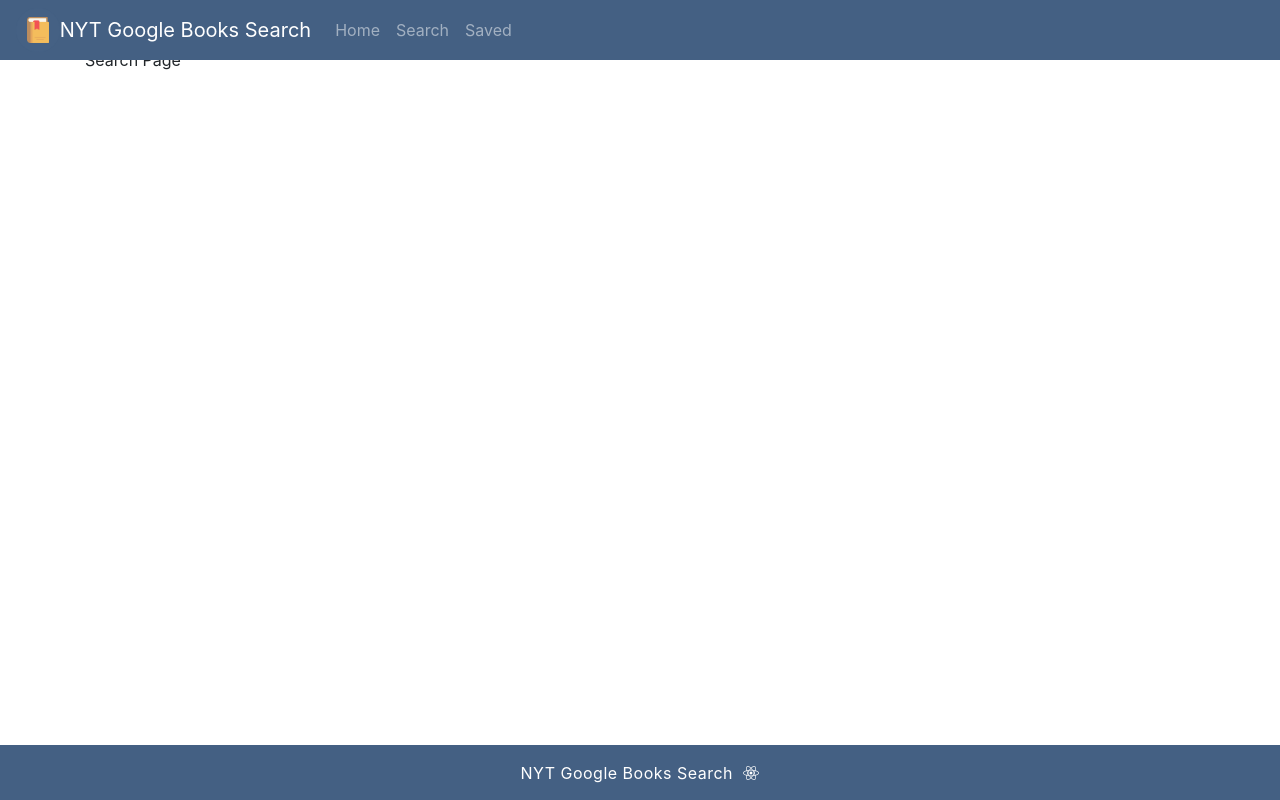
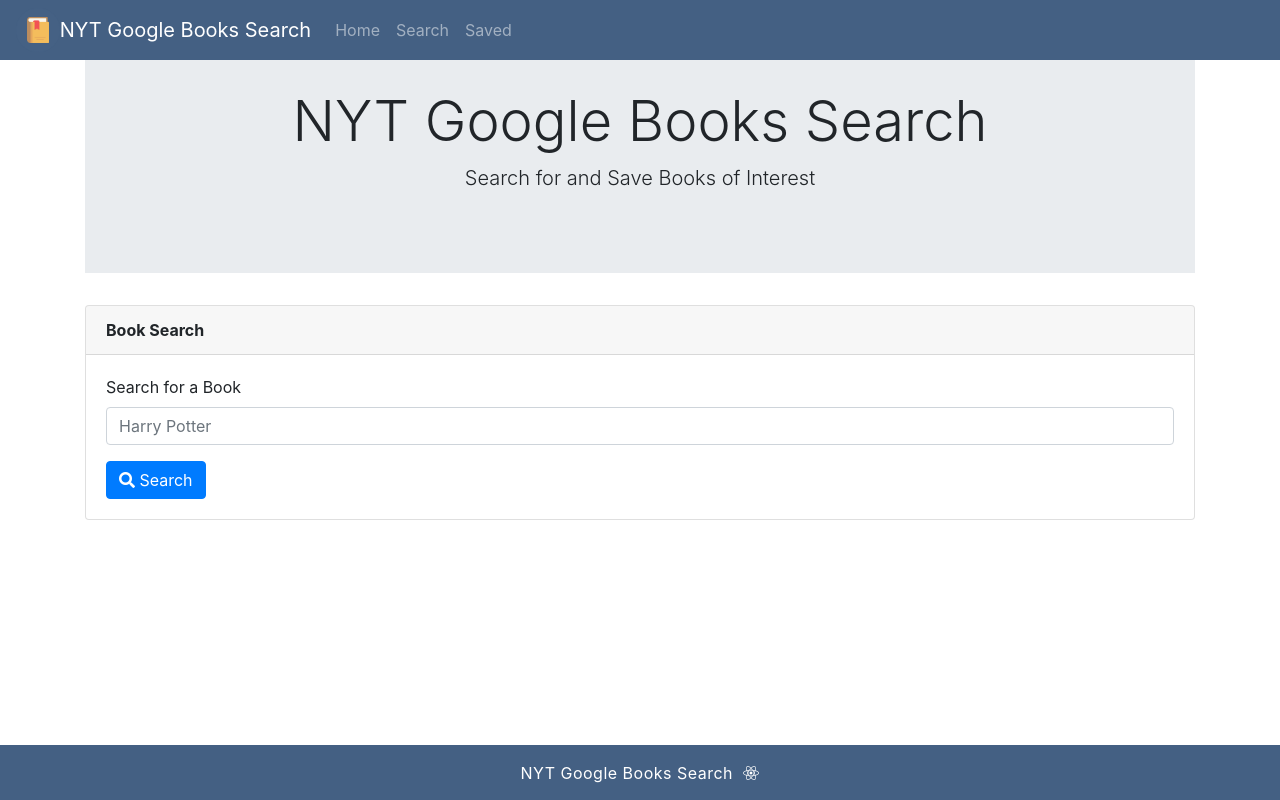
Before and after one commit to answebdev/NYT-GoogleBooks, a React (Create React App) app: page /search in a window 1280 px wide. Built offline with nearby package versions, Linux system fonts and the light colour scheme.

Commit message:
added search form

```diff
--- a/src/components/Search/Search.css
+++ b/src/components/Search/Search.css
@@ -0,0 +1,3 @@
+.jumbo-text {
+    text-align: center;
+}
--- a/src/components/Search/Search.js
+++ b/src/components/Search/Search.js
@@ -1,5 +1,6 @@
 import React from "react";
 import { Helmet } from "react-helmet";
+import "./Search.css";
 
 const Search = () => {
     return (
@@ -8,10 +9,38 @@
                 <title>NYT Google Books Search | Search</title>
             </Helmet>
             <br />
+            <div className="row">
+                <div className="col-md-12">
+                    <div className="jumbotron jumbotron-fluid">
+                        <div className="container">
+                            <h1 className="display-4 jumbo-text">NYT Google Books Search</h1>
+                            <p className="lead jumbo-text">Search for and Save Books of Interest</p>
+                        </div>
+                    </div>
+                </div>
+            </div>
+
+            <div className="row">
+                <div className="col-md-12">
+                    <div class="card">
+                        <div className="card-header">
+                            <strong>Book Search</strong>
+                        </div>
+                        <div className="card-body">
+                            <div class="form-group">
+                                <label for="formGroupExampleInput">Search for a Book</label>
+                                <input type="text" className="form-control" id="formGroupExampleInput" placeholder="Harry Potter" />
+                            </div>
+
+                            <a href="/" class="btn btn-primary"><i class="fas fa-search"></i> Search</a>
+                        </div>
+                    </div>
+                </div>
+            </div>
             <br />
-            <div>
-                <p>Search Page</p>
-            </div>
+            <br />
+            <br />
+            <br />
         </div>
     );
 };
```
Also changed, not shown: 1 other file (tests, documents, lock files or other folders).
